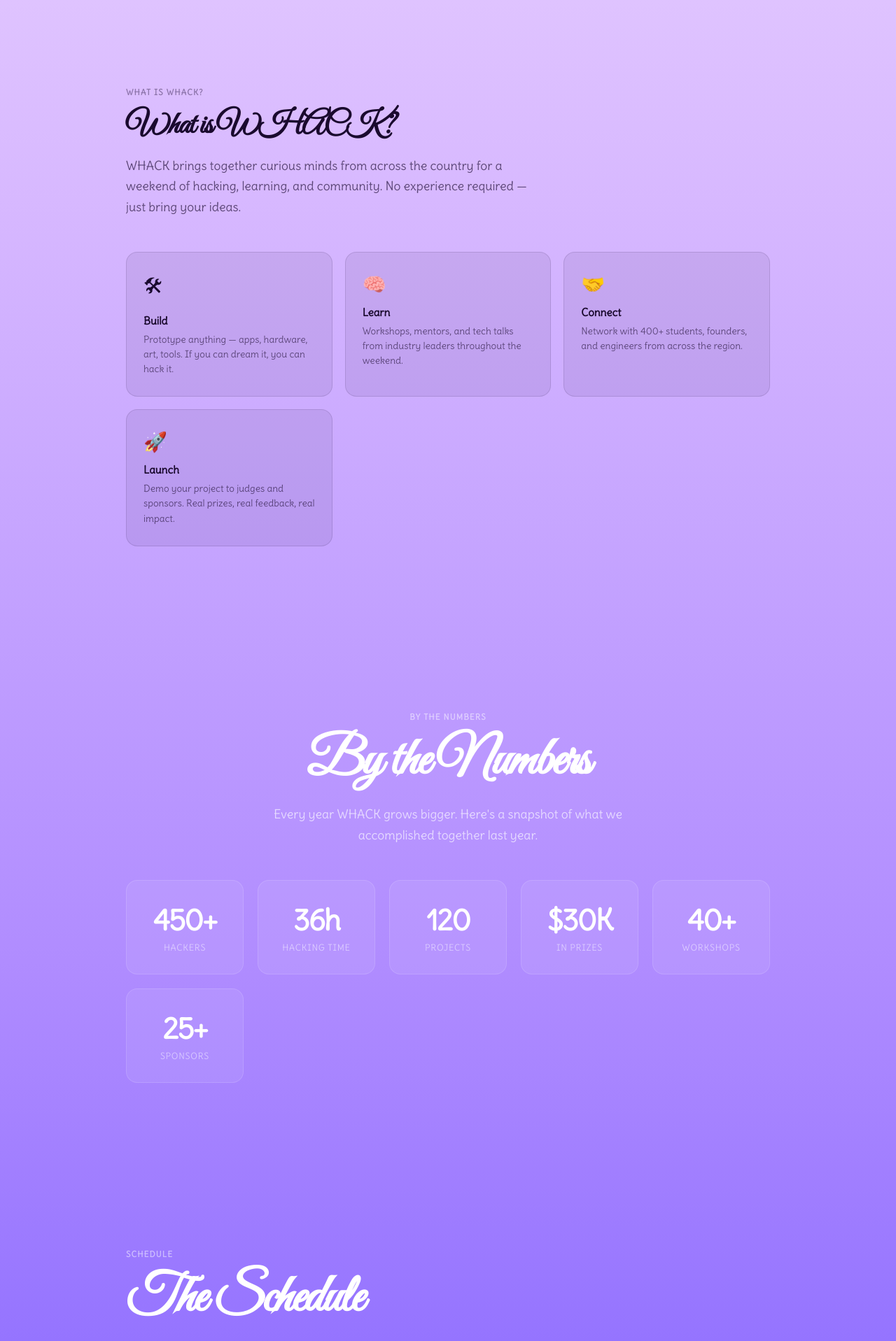
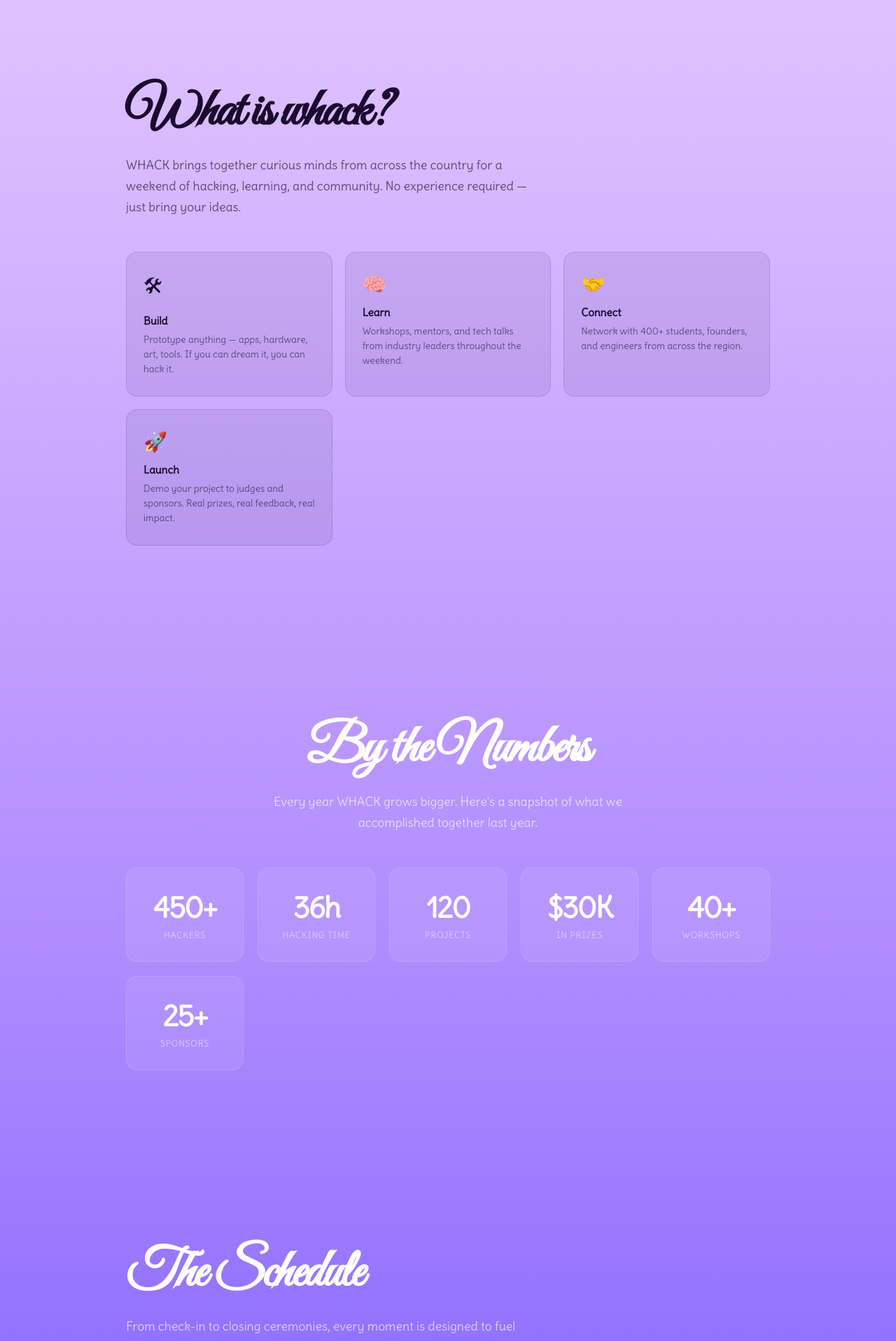
Before and after one commit to hsu-emily/Whack2026-Website, a React (Vite) app: page / in a window 1280 px wide. Shown: the part 800-2717 px from the top of the page at 70% size. Built offline with nearby package versions, Linux system fonts and the light colour scheme.

Commit message:
remove section subtitles

```diff
--- a/src/App.jsx
+++ b/src/App.jsx
@@ -41,8 +41,7 @@ function App() {
       {/* ── Section 2 · About ── */}
       <section id="about" className="section section-2">
         <div className="section-inner">
-          <span className="eyebrow">What is WHACK?</span>
-          <h2>What is WHACK?</h2>
+          <h1>What is whack?</h1>
           <p className="section-lead">
             WHACK brings together curious minds from across the country for a
             weekend of hacking, learning, and community. No experience required —
@@ -76,7 +75,6 @@ function App() {
       {/* ── Section 3 · Stats ── */}
       <section id="stats" className="section section-3">
         <div className="section-inner centered">
-          <span className="eyebrow">By the Numbers</span>
           <h1>By the Numbers</h1>
           <p className="section-lead">
             Every year WHACK grows bigger. Here's a snapshot of what we accomplished together last year.
@@ -113,7 +111,6 @@ function App() {
       {/* ── Section 4 · Schedule ── */}
       <section id="schedule" className="section section-4">
         <div className="section-inner">
-          <span className="eyebrow">Schedule</span>
           <h1>The Schedule</h1>
           <p className="section-lead">
             From check-in to closing ceremonies, every moment is designed to fuel your creativity.
@@ -144,7 +141,6 @@ function App() {
       {/* ── Section 5 · Prizes ── */}
       <section id="prizes" className="section section-5">
         <div className="section-inner centered">
-          <span className="eyebrow">Tracks</span>
           <h1>Tracks</h1>
           <p className="section-lead">
             Over $30,000 in prizes across general tracks and sponsor challenges.
@@ -187,7 +183,6 @@ function App() {
       {/* ── Section 6 · Sponsors ── */}
       <section id="sponsors" className="section section-6">
         <div className="section-inner centered">
-          <span className="eyebrow">Sponsors</span>
           <h1>Sponsors</h1>
           <p className="section-lead">
             WHACK is made possible by industry partners who believe in the next
@@ -220,7 +215,6 @@ function App() {
       {/* ── Section 7 · FAQ ── */}
       <section id="faq" className="section section-7">
         <div className="section-inner">
-          <span className="eyebrow">FAQ</span>
           <h1>Frequently Asked Questions</h1>
           <p className="section-lead">
             Here are the most common questions we get. Still curious?{' '}
@@ -247,7 +241,6 @@ function App() {
       {/* ── Section 8 · Register CTA ── */}
       <section id="register" className="section section-8">
         <div className="section-inner centered">
-          <span className="eyebrow">Join Us</span>
           <h2>Ready to build?</h2>
           <p className="section-lead">
             Applications for WHACK 2026 open August 15. Spots are limited —
```
